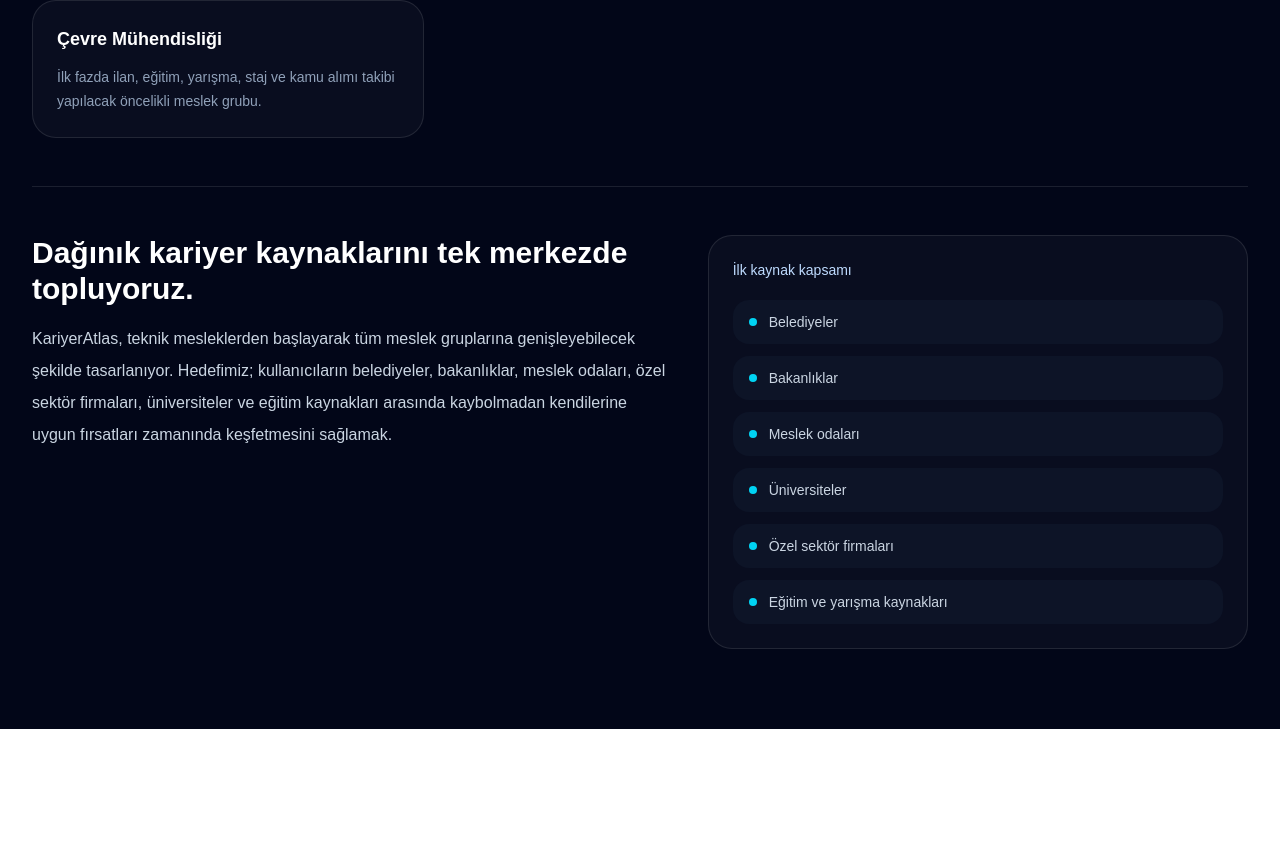
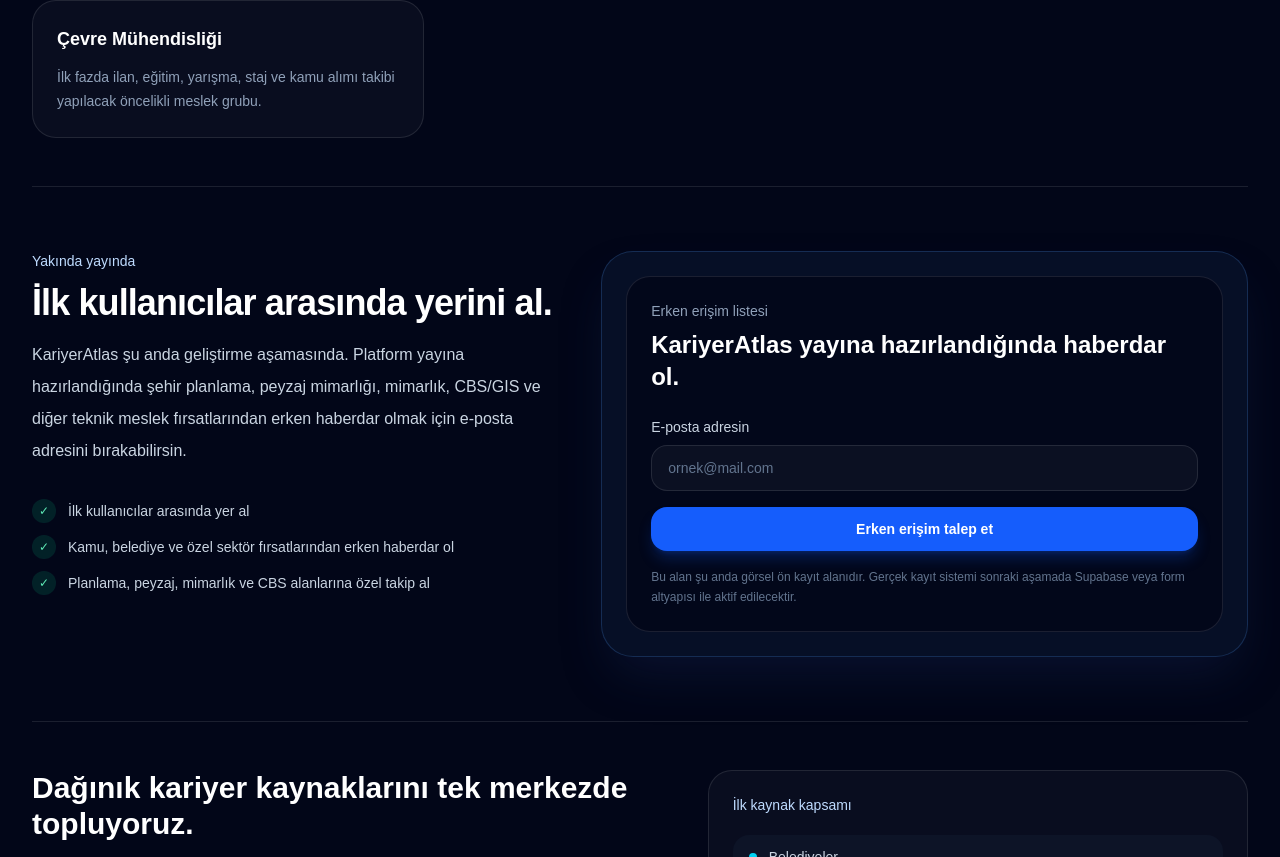
Before and after one commit to vatanseverbrke/kariyeratlas, a Next.js app in the folder apps/web/: page / in a window 1280 px wide. Shown: the part 1223-2080 px from the top of the page. Before the commit the page ends 1952 px from the top, so only its background shows below. Built offline with nearby package versions, Linux system fonts and the light colour scheme.

Commit message:
Add early access section

```diff
--- a/apps/web/src/app/page.tsx
+++ b/apps/web/src/app/page.tsx
@@ -34,6 +34,12 @@
   "Eğitim ve yarışma kaynakları",
 ];
 
+const earlyAccessBenefits = [
+  "İlk kullanıcılar arasında yer al",
+  "Kamu, belediye ve özel sektör fırsatlarından erken haberdar ol",
+  "Planlama, peyzaj, mimarlık ve CBS alanlarına özel takip al",
+];
+
 export default function Home() {
   return (
     <main className="min-h-screen bg-slate-950 text-white">
@@ -62,6 +68,9 @@
             <a href="#meslekler" className="transition hover:text-white">
               Meslekler
             </a>
+            <a href="#erken-erisim" className="transition hover:text-white">
+              Erken Erişim
+            </a>
             <a href="#vizyon" className="transition hover:text-white">
               Vizyon
             </a>
@@ -86,10 +95,10 @@
 
             <div className="mt-10 flex flex-col gap-3 sm:flex-row">
               <a
-                href="#firsatlar"
+                href="#erken-erisim"
                 className="rounded-full bg-blue-600 px-7 py-3 text-center text-sm font-semibold text-white shadow-lg shadow-blue-600/25 transition hover:bg-blue-500"
               >
-                Platformu keşfet
+                Erken erişim talep et
               </a>
               <a
                 href="#vizyon"
@@ -162,6 +171,79 @@
         </section>
 
         <section
+          id="erken-erisim"
+          className="grid gap-10 border-t border-white/10 py-16 lg:grid-cols-[0.9fr_1.1fr]"
+        >
+          <div>
+            <p className="text-sm font-medium text-blue-200">
+              Yakında yayında
+            </p>
+            <h2 className="mt-3 text-3xl font-semibold tracking-tight text-white md:text-4xl">
+              İlk kullanıcılar arasında yerini al.
+            </h2>
+            <p className="mt-4 max-w-2xl leading-8 text-slate-300">
+              KariyerAtlas şu anda geliştirme aşamasında. Platform yayına
+              hazırlandığında şehir planlama, peyzaj mimarlığı, mimarlık,
+              CBS/GIS ve diğer teknik meslek fırsatlarından erken haberdar
+              olmak için e-posta adresini bırakabilirsin.
+            </p>
+
+            <div className="mt-8 space-y-3">
+              {earlyAccessBenefits.map((item) => (
+                <div key={item} className="flex items-center gap-3">
+                  <span className="flex h-6 w-6 items-center justify-center rounded-full bg-emerald-500/15 text-xs text-emerald-300">
+                    ✓
+                  </span>
+                  <span className="text-sm text-slate-300">{item}</span>
+                </div>
+              ))}
+            </div>
+          </div>
+
+          <div className="rounded-[2rem] border border-blue-400/20 bg-blue-400/[0.06] p-6 shadow-2xl shadow-blue-950/40">
+            <div className="rounded-[1.5rem] border border-white/10 bg-slate-950/80 p-6">
+              <p className="text-sm font-medium text-slate-400">
+                Erken erişim listesi
+              </p>
+              <h3 className="mt-2 text-2xl font-semibold text-white">
+                KariyerAtlas yayına hazırlandığında haberdar ol.
+              </h3>
+
+              <form className="mt-6 space-y-4">
+                <div>
+                  <label
+                    htmlFor="email"
+                    className="mb-2 block text-sm text-slate-300"
+                  >
+                    E-posta adresin
+                  </label>
+                  <input
+                    id="email"
+                    name="email"
+                    type="email"
+                    placeholder="ornek@mail.com"
+                    className="w-full rounded-2xl border border-white/10 bg-white/[0.04] px-4 py-3 text-sm text-white outline-none transition placeholder:text-slate-500 focus:border-blue-400"
+                  />
+                </div>
+
+                <button
+                  type="submit"
+                  className="w-full rounded-2xl bg-blue-600 px-5 py-3 text-sm font-semibold text-white shadow-lg shadow-blue-600/25 transition hover:bg-blue-500"
+                >
+                  Erken erişim talep et
+                </button>
+
+                <p className="text-xs leading-5 text-slate-500">
+                  Bu alan şu anda görsel ön kayıt alanıdır. Gerçek kayıt sistemi
+                  sonraki aşamada Supabase veya form altyapısı ile aktif
+                  edilecektir.
+                </p>
+              </form>
+            </div>
+          </div>
+        </section>
+
+        <section
           id="vizyon"
           className="grid gap-10 border-t border-white/10 py-12 lg:grid-cols-[1fr_0.85fr]"
         >
```
